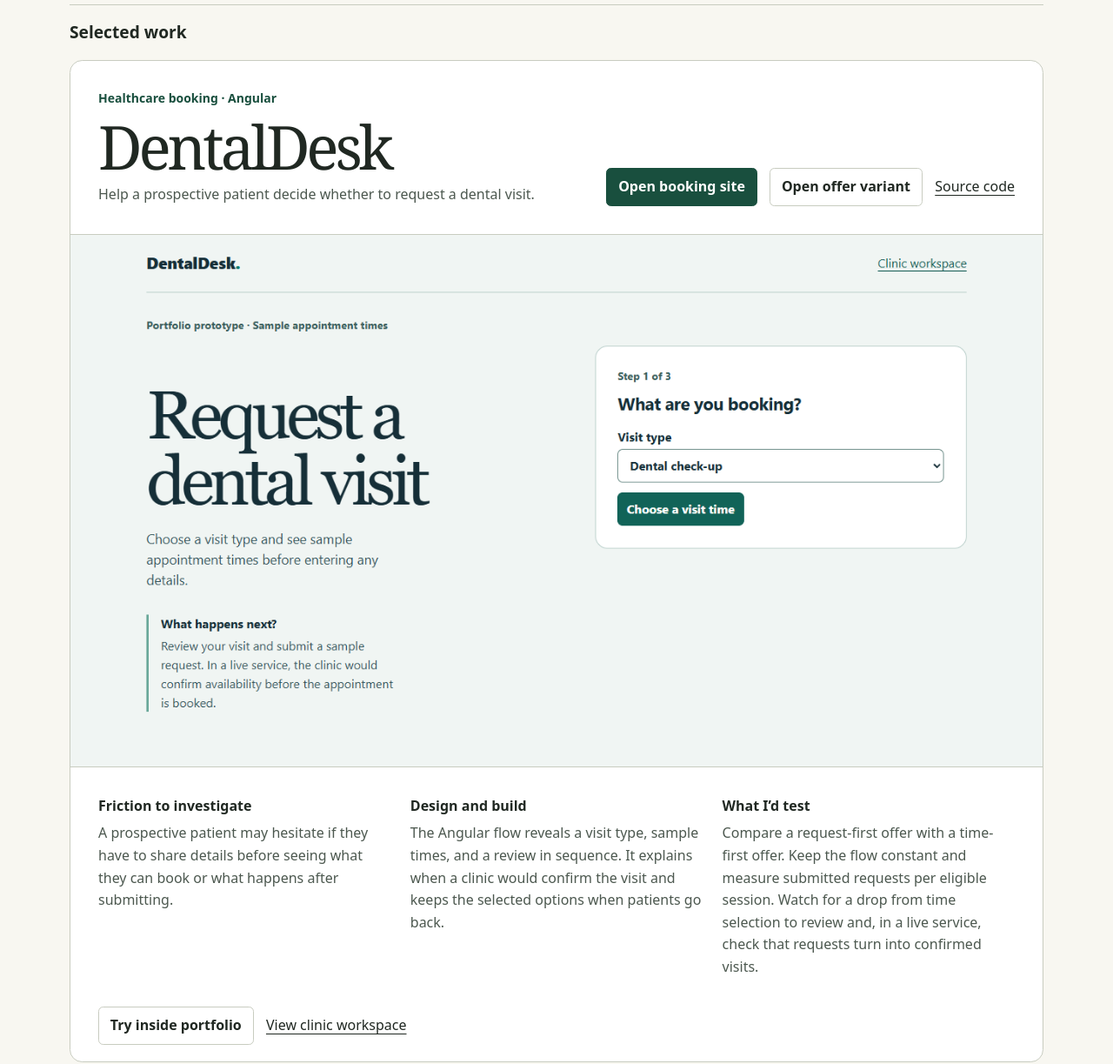
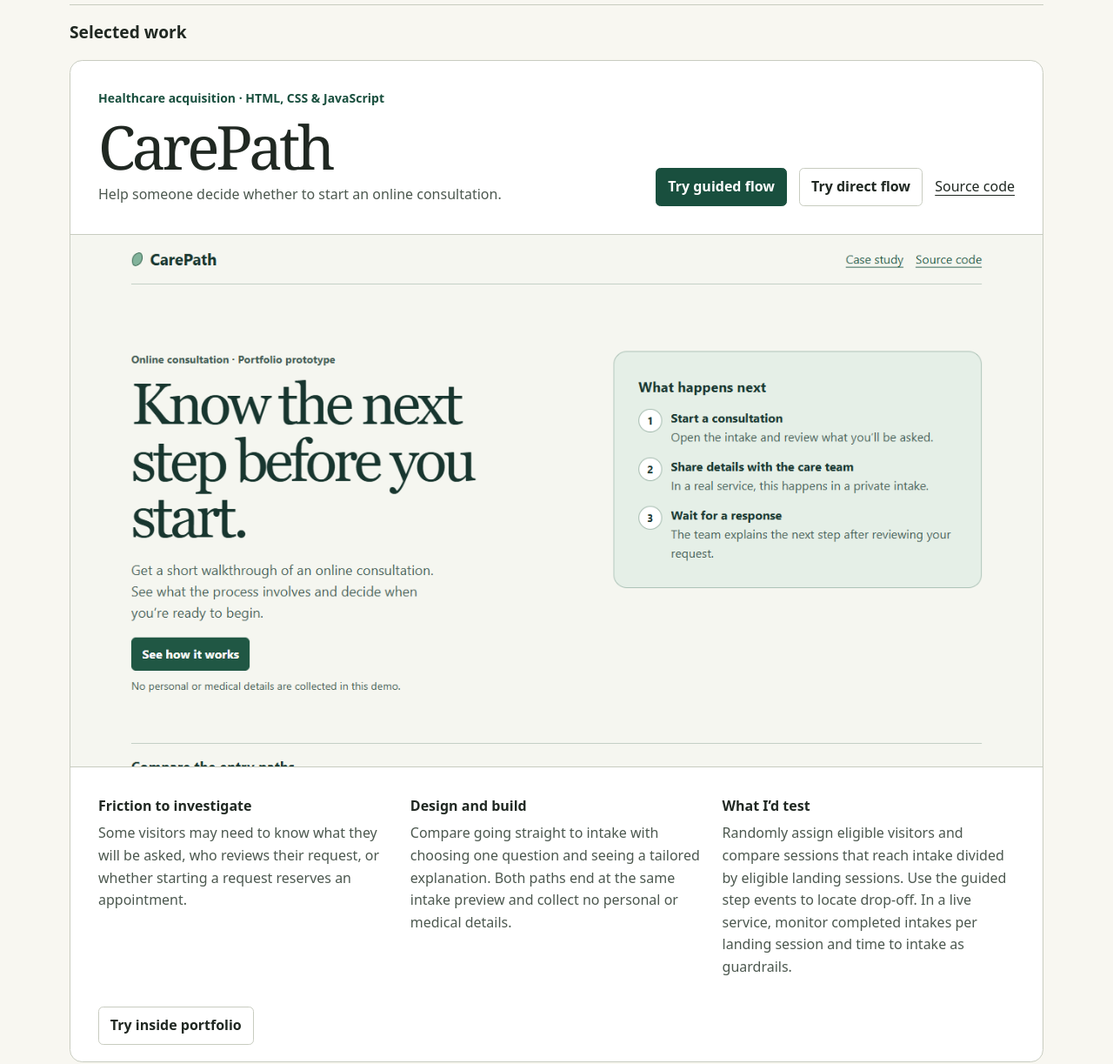
Before and after one commit to wesleybertolaia/portfolio, a plain HTML site: page index.html in a window 1280 px wide. Shown: the part 680-1903 px from the top of the page at 87% size. Drawn offline with Linux system fonts and the light colour scheme.

Commit message:
Lead with the CarePath acquisition case study

```diff
--- a/index.html
+++ b/index.html
@@ -3,7 +3,7 @@
 <head>
   <meta charset="utf-8">
   <meta name="viewport" content="width=device-width, initial-scale=1">
-  <meta name="description" content="Wes Bertolaia’s web design portfolio. Two shipped prototypes in patient booking and employee onboarding.">
+  <meta name="description" content="Wes Bertolaia’s web design portfolio. Three shipped prototypes in consultation acquisition, patient booking, and employee onboarding.">
   <title>Wes Bertolaia | Web Design & Frontend</title>
   <link rel="icon" href="data:,">
   <link rel="stylesheet" href="./style.css">
@@ -18,11 +18,29 @@
     <section class="hero" aria-labelledby="title">
       <p class="eyebrow">Web design &amp; frontend</p>
       <h1 id="title">Make the next step clear.</h1>
-      <p>I design and build web flows around the decision a person needs to make. Explore two working prototypes, the reasoning behind them, and what I’d measure next.</p>
+      <p>I design and build web flows around the decision a person needs to make. Explore three working prototypes, the reasoning behind them, and what I’d measure next.</p>
       <a class="button" href="#work">Explore the case studies</a>
     </section>
     <section id="work" aria-labelledby="work-title">
       <h2 id="work-title">Selected work</h2>
+      <article class="case care" id="carepath">
+        <div class="case-intro">
+          <div><p class="eyebrow">Healthcare acquisition · HTML, CSS &amp; JavaScript</p><h3>CarePath</h3>
+          <p>Help someone decide whether to start an online consultation.</p></div>
+          <div class="links">
+            <a class="button primary" href="https://wesbertolaia.github.io/carepath/">Try guided flow</a>
+            <a class="button outline" href="https://wesbertolaia.github.io/carepath/?path=direct">Try direct flow</a>
+            <a href="https://github.com/wesbertolaia/carepath">Source code</a>
+          </div>
+        </div>
+        <figure><img src="./assets/carepath.png" alt="CarePath landing page with a walkthrough button and a summary of the consultation process" width="1280" height="700" loading="lazy"></figure>
+        <div class="case-body">
+          <section><h4>Friction to investigate</h4><p>Some visitors may need to know what they will be asked, who reviews their request, or whether starting a request reserves an appointment.</p></section>
+          <section><h4>Design and build</h4><p>Compare going straight to intake with choosing one question and seeing a tailored explanation. Both paths end at the same intake preview and collect no personal or medical details.</p></section>
+          <section><h4>What I’d test</h4><p>Randomly assign eligible visitors and compare sessions that reach intake divided by eligible landing sessions. Use the guided step events to locate drop-off. In a live service, monitor completed intakes per landing session and time to intake as guardrails.</p></section>
+        </div>
+        <div class="footer-links"><button class="button outline preview" data-url="https://wesbertolaia.github.io/carepath/" data-title="CarePath guided consultation preview" hidden>Try inside portfolio</button></div>
+      </article>
       <article class="case dental" id="dentaldesk">
         <div class="case-intro">
           <div><p class="eyebrow">Healthcare booking · Angular</p><h3>DentalDesk</h3>
@@ -58,7 +76,7 @@
         </div>
         <div class="footer-links"><button class="button outline preview" data-url="https://wesbertolaia.github.io/shiftledger/" data-title="ShiftLedger onboarding preview" hidden>Try inside portfolio</button></div>
       </article>
-      <p class="evidence"><strong>Evidence.</strong> Both projects use fictional data. In a mobile browser check, DentalDesk preserved the selected visit and time when going back. In ShiftLedger, saving the 90-minute example updated the manager’s total from 24h 30m to 26h. Conversion tests with real traffic are proposed.</p>
+      <p class="evidence"><strong>Evidence.</strong> All three projects use fictional data. In CarePath, both variants reached the same intake preview and emitted the same start event. In a mobile browser check, DentalDesk preserved the selected visit and time when going back. In ShiftLedger, saving the 90-minute example updated the manager’s total from 24h 30m to 26h. Conversion tests with real traffic are proposed.</p>
     </section>
   </main>
   <footer class="wrap bottom"><span>Wes Bertolaia</span><a href="https://github.com/wesbertolaia/">GitHub</a></footer>
```
Also changed, not shown: assets/carepath.png (added), 1 other file.
